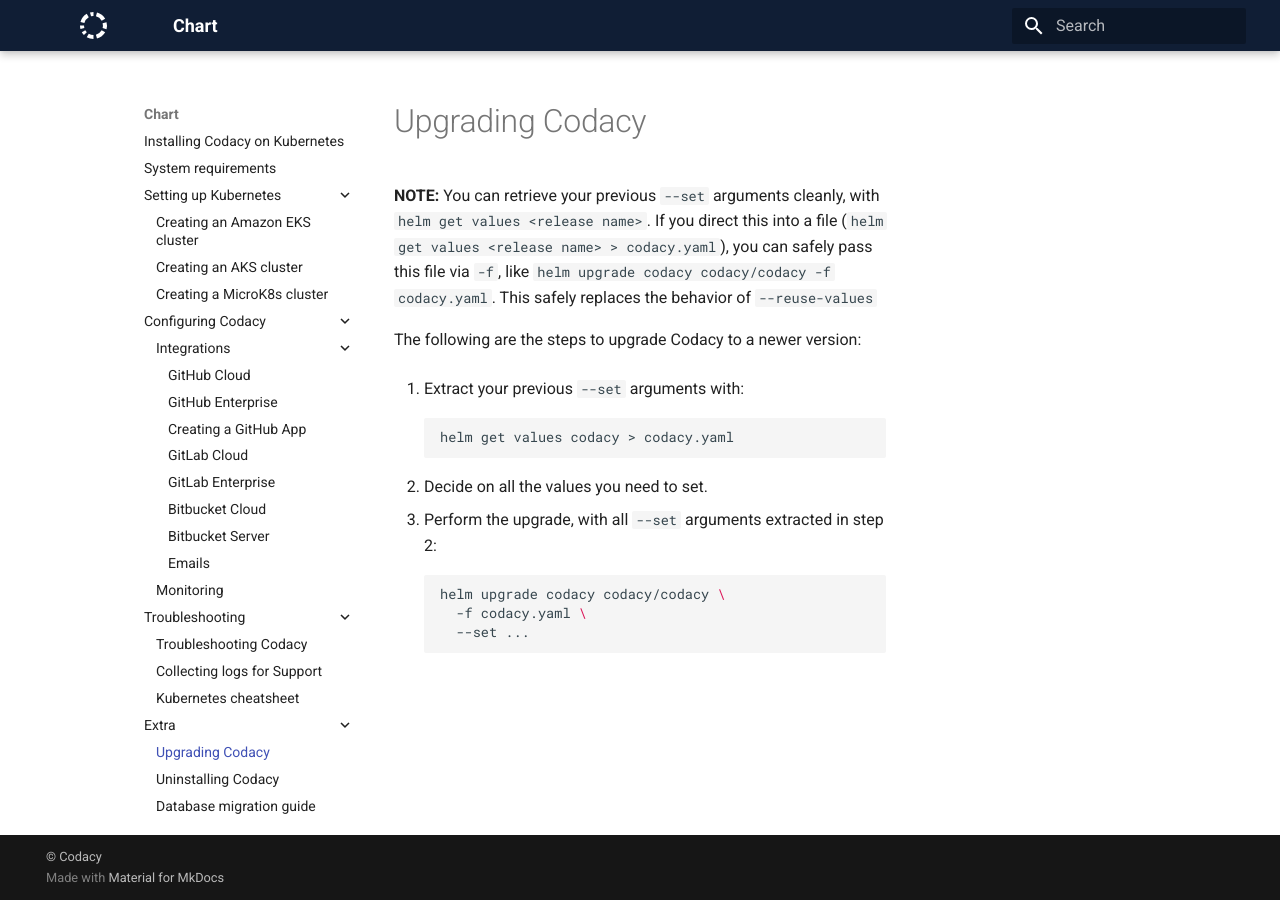
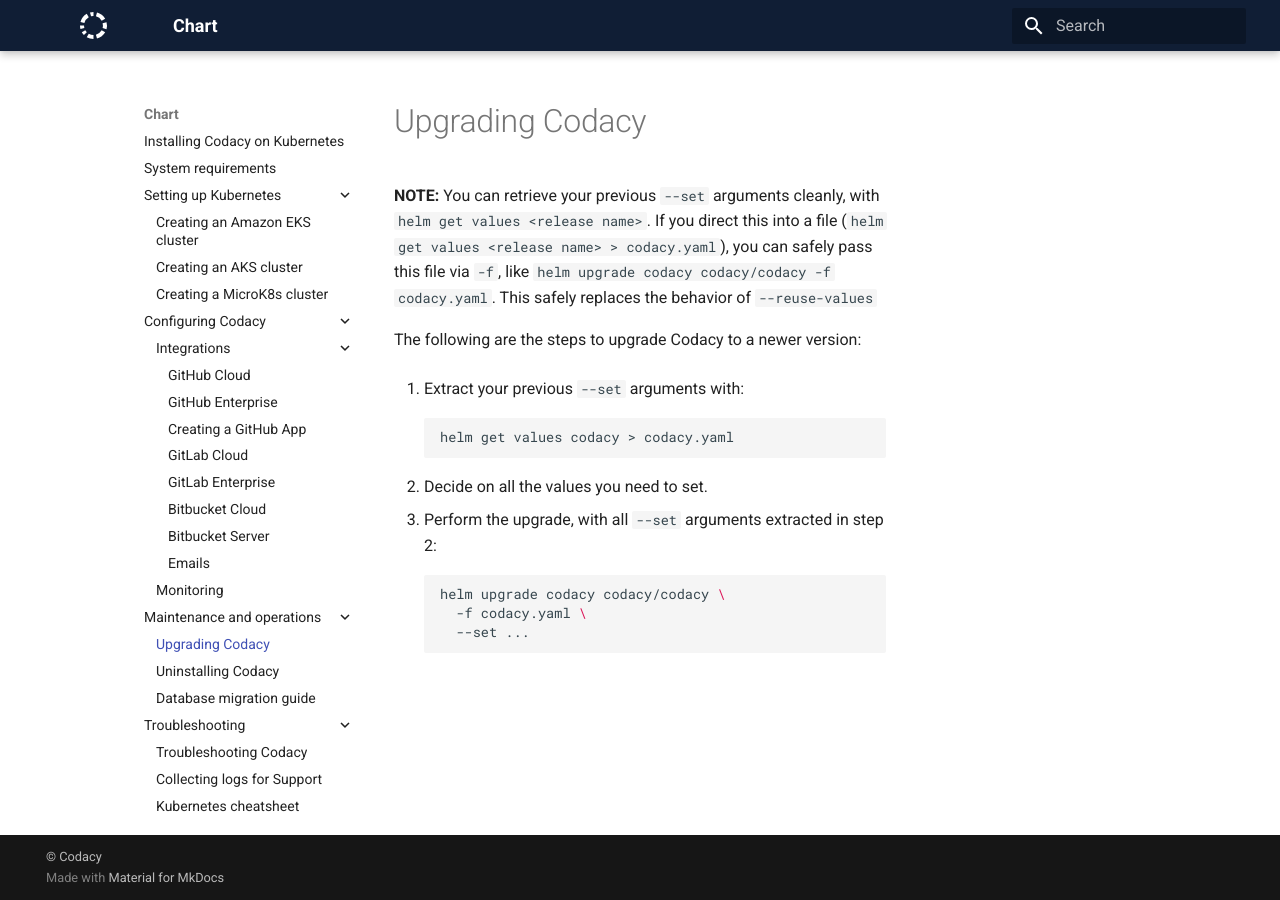
Before and after one commit to codacy/chart, an MkDocs documentation site: the page built from docs/maintenance/upgrade.md, in a window 1280 px wide. Built offline with MkDocs 1.6.1 and Material for MkDocs 9.7.7, drawn with Linux system fonts in a browser that asks for light colours.

Commit message:
Move docs under "Extra" to "Maintenance and Operations"

```diff
--- a/mkdocs.yml
+++ b/mkdocs.yml
@@ -55,11 +55,11 @@
       - configuration/integrations/bitbucket-server.md
       - configuration/integrations/email.md
     - configuration/monitoring.md
+  - "Maintenance and operations":
+    - maintenance/upgrade.md
+    - maintenance/uninstall.md
+    - maintenance/database.md
   - "Troubleshooting":
     - troubleshoot/troubleshoot.md
     - troubleshoot/logs-collect.md
     - troubleshoot/k8s-cheatsheet.md
-  - "Extra":
-    - extra/upgrade.md
-    - extra/uninstall.md
-    - extra/database.md
```
Also changed, not shown: docs/maintenance/database.md (renamed from docs/extra/database.md), docs/maintenance/uninstall.md (renamed from docs/extra/uninstall.md), docs/maintenance/upgrade.md (renamed from docs/extra/upgrade.md).
